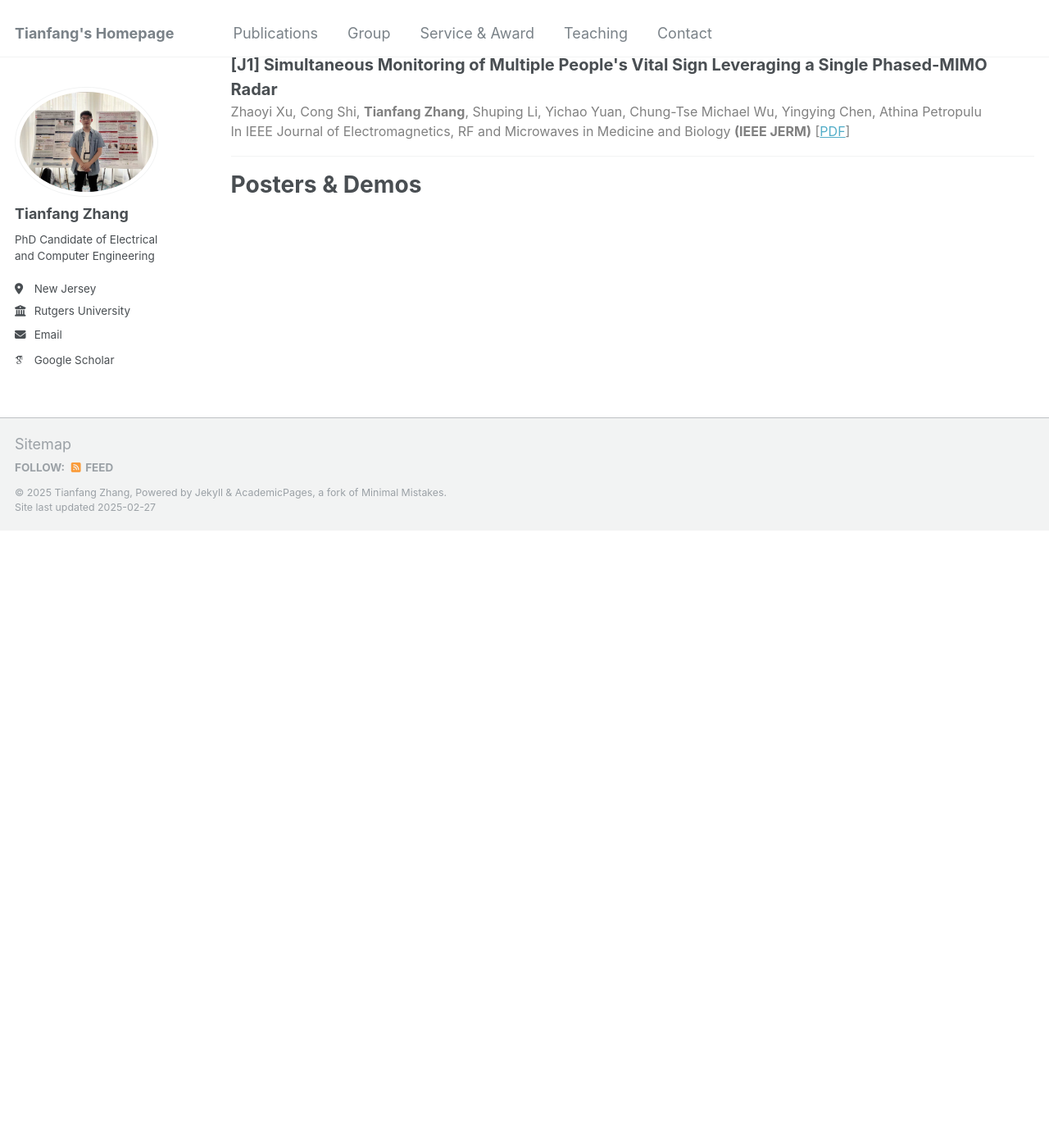
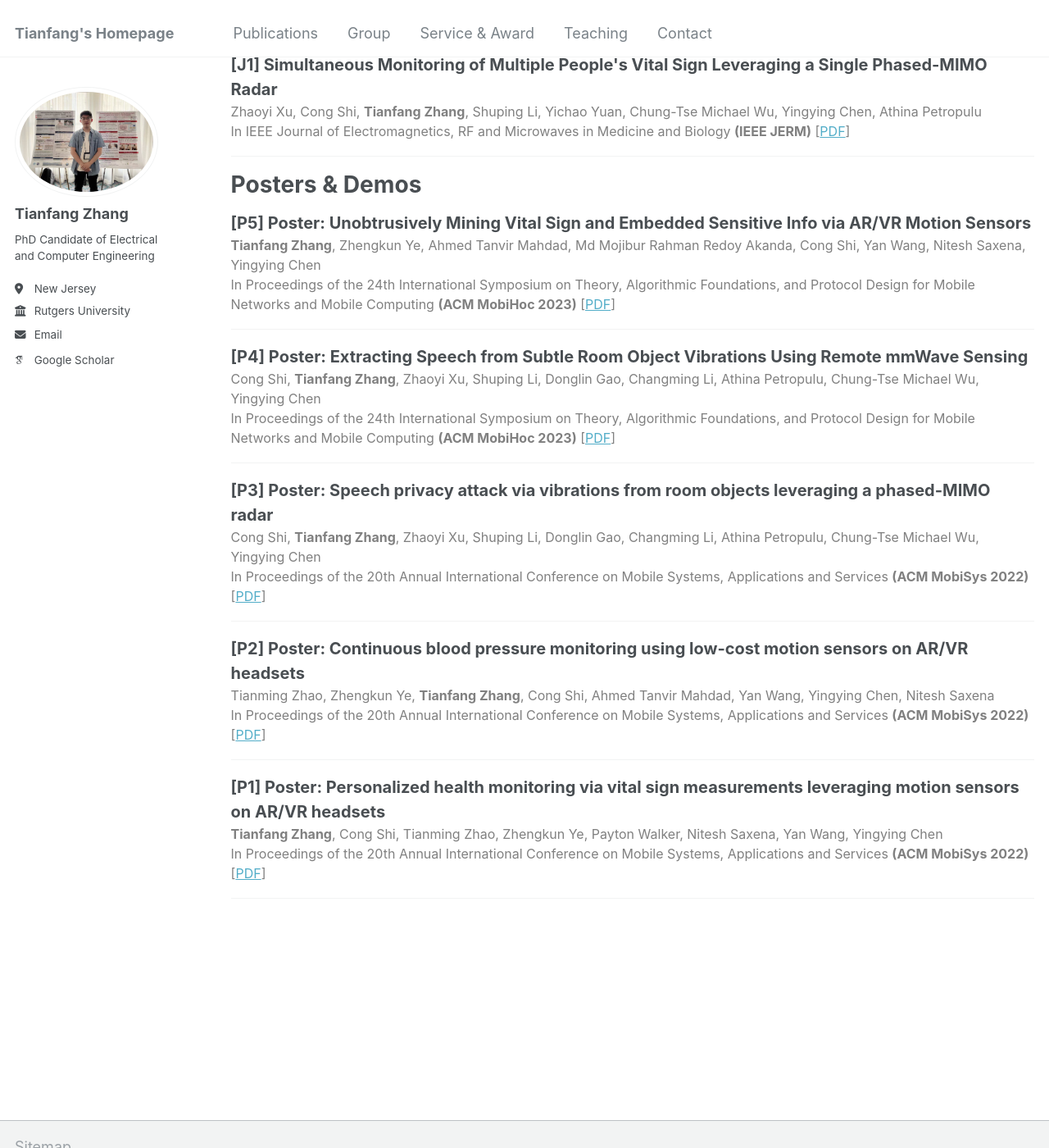
Before and after one commit to tianfang96/tianfang96.github.io, a Jekyll site: the page built from _pages/publications.html, in a window 1280 px wide and 1400 px high, scrolled down 2414 px. Shown: the whole window at 82% size. Built offline with Jekyll 4.4.1, drawn with Linux system fonts in a browser that asks for light colours; some web fonts are replaced; before the commit the page ends 3061 px from its top, so only the background shows below that.

Commit message:
Update publications.html

```diff
--- a/_pages/publications.html
+++ b/_pages/publications.html
@@ -198,8 +198,62 @@ author_profile: true
   Zhaoyi Xu, Cong Shi, <strong>Tianfang Zhang</strong>, Shuping Li, Yichao Yuan, Chung-Tse Michael Wu, Yingying Chen, Athina Petropulu
 </div>
 <div style="font-size: 16px; color: gray;">
-  In IEEE Journal of Electromagnetics, RF and Microwaves in Medicine and Biology <strong>(IEEE JERM)</strong> [<a href="hhttps://arxiv.org/pdf/2110.08401">PDF</a>]
+  In IEEE Journal of Electromagnetics, RF and Microwaves in Medicine and Biology <strong>(IEEE JERM)</strong> [<a href="https://arxiv.org/pdf/2110.08401">PDF</a>]
 </div>
 <hr>
 
 <h1>Posters & Demos</h1>
+<div style="font-size: 20px; font-weight: bold;">
+  [P5] Poster: Unobtrusively Mining Vital Sign and Embedded Sensitive Info via AR/VR Motion Sensors
+</div>
+<div style="font-size: 16px; color: gray;">
+  <strong>Tianfang Zhang</strong>, Zhengkun Ye, Ahmed Tanvir Mahdad, Md Mojibur Rahman Redoy Akanda, Cong Shi, Yan Wang, Nitesh Saxena, Yingying Chen
+</div>
+<div style="font-size: 16px; color: gray;">
+  In Proceedings of the 24th International Symposium on Theory, Algorithmic Foundations, and Protocol Design for Mobile Networks and Mobile Computing <strong>(ACM MobiHoc 2023)</strong> [<a href="https://dl.acm.org/doi/pdf/10.1145/3565287.3623624">PDF</a>]
+</div>
+<hr>
+
+<div style="font-size: 20px; font-weight: bold;">
+  [P4] Poster: Extracting Speech from Subtle Room Object Vibrations Using Remote mmWave Sensing
+</div>
+<div style="font-size: 16px; color: gray;">
+  Cong Shi, <strong>Tianfang Zhang</strong>, Zhaoyi Xu, Shuping Li, Donglin Gao, Changming Li, Athina Petropulu, Chung-Tse Michael Wu, Yingying Chen
+</div>
+<div style="font-size: 16px; color: gray;">
+  In Proceedings of the 24th International Symposium on Theory, Algorithmic Foundations, and Protocol Design for Mobile Networks and Mobile Computing <strong>(ACM MobiHoc 2023)</strong> [<a href="https://dl.acm.org/doi/pdf/10.1145/3565287.3623623">PDF</a>]
+</div>
+<hr>
+
+<div style="font-size: 20px; font-weight: bold;">
+  [P3] Poster: Speech privacy attack via vibrations from room objects leveraging a phased-MIMO radar
+</div>
+<div style="font-size: 16px; color: gray;">
+  Cong Shi, <strong>Tianfang Zhang</strong>, Zhaoyi Xu, Shuping Li, Donglin Gao, Changming Li, Athina Petropulu, Chung-Tse Michael Wu, Yingying Chen
+</div>
+<div style="font-size: 16px; color: gray;">
+  In Proceedings of the 20th Annual International Conference on Mobile Systems, Applications and Services <strong>(ACM MobiSys 2022)</strong> [<a href="https://dl.acm.org/doi/pdf/10.1145/3498361.3538790">PDF</a>]
+</div>
+<hr>
+
+<div style="font-size: 20px; font-weight: bold;">
+  [P2] Poster: Continuous blood pressure monitoring using low-cost motion sensors on AR/VR headsets
+</div>
+<div style="font-size: 16px; color: gray;">
+  Tianming Zhao, Zhengkun Ye, <strong>Tianfang Zhang</strong>, Cong Shi, Ahmed Tanvir Mahdad, Yan Wang, Yingying Chen, Nitesh Saxena
+</div>
+<div style="font-size: 16px; color: gray;">
+  In Proceedings of the 20th Annual International Conference on Mobile Systems, Applications and Services <strong>(ACM MobiSys 2022)</strong> [<a href="https://dl.acm.org/doi/pdf/10.1145/3498361.3538798">PDF</a>]
+</div>
+<hr>
+
+<div style="font-size: 20px; font-weight: bold;">
+  [P1] Poster: Personalized health monitoring via vital sign measurements leveraging motion sensors on AR/VR headsets
+</div>
+<div style="font-size: 16px; color: gray;">
+  <strong>Tianfang Zhang</strong>, Cong Shi, Tianming Zhao, Zhengkun Ye, Payton Walker, Nitesh Saxena, Yan Wang, Yingying Chen
+</div>
+<div style="font-size: 16px; color: gray;">
+  In Proceedings of the 20th Annual International Conference on Mobile Systems, Applications and Services <strong>(ACM MobiSys 2022)</strong> [<a href="https://dl.acm.org/doi/pdf/10.1145/3498361.3538768">PDF</a>]
+</div>
+<hr>
```
